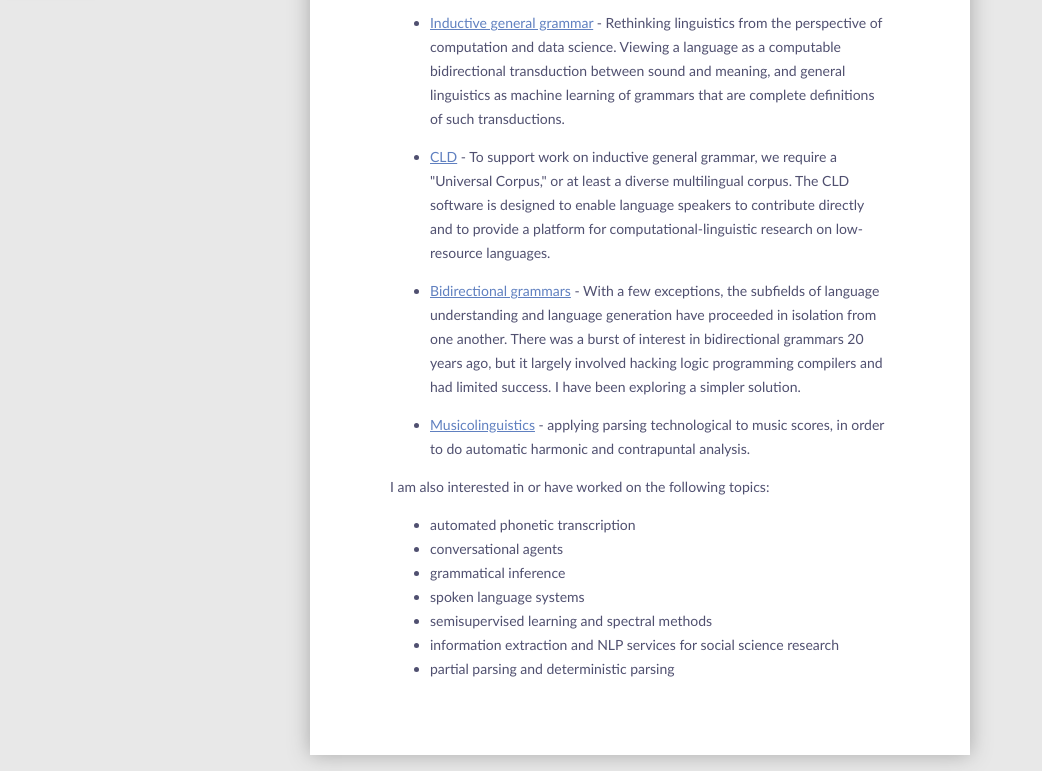
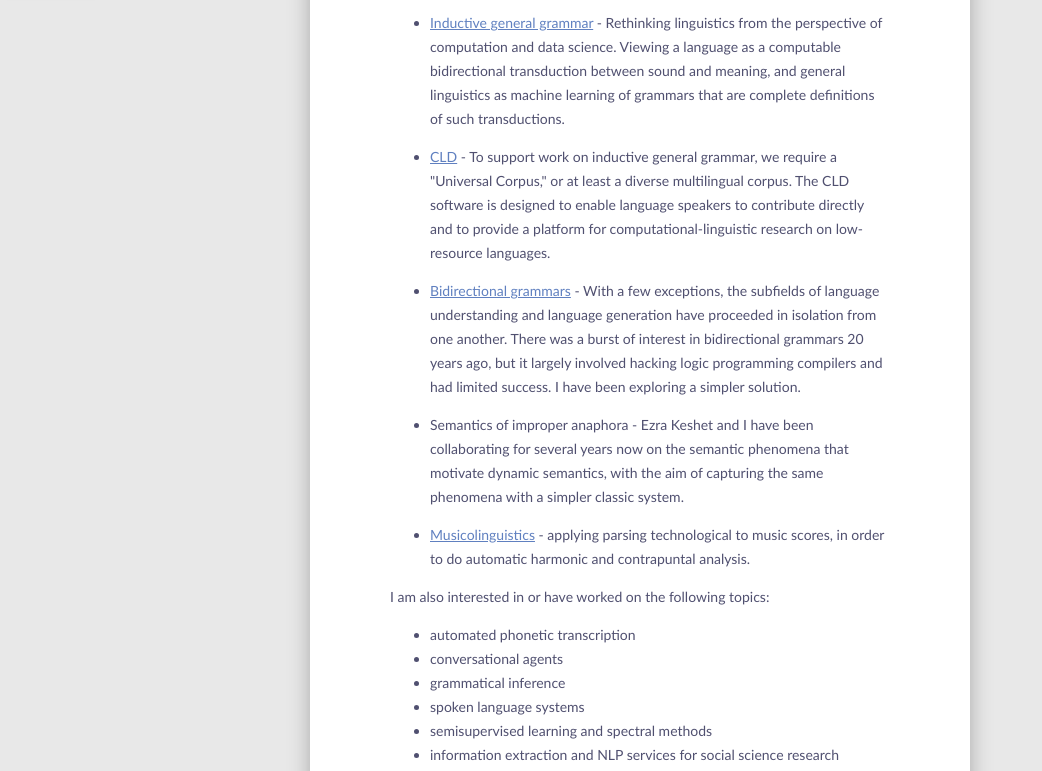
Before and after one commit to abney/vinartus, a plain HTML site: page docs/research.html in a window 1280 px wide. Shown: the part 311-1082 px from the top of the page, without its empty margins (0-1042 px from the left). Drawn offline with Linux system fonts and the light colour scheme.

Commit message:
Added semantics entry on research page

```diff
--- a/docs/research.html
+++ b/docs/research.html
@@ -67,6 +67,16 @@
 
 	  <li>
 	    <p>
+	      Semantics of improper anaphora -
+	      Ezra Keshet and I have been collaborating for several
+	      years now on the semantic phenomena that motivate
+	      dynamic semantics, with the aim of capturing the same
+	      phenomena with a simpler classic system.
+	    </p>
+	  </li>
+
+	  <li>
+	    <p>
 	      <a href="music.html">Musicolinguistics</a> -
 	      applying parsing technological to music scores, in order to do
 	      automatic harmonic and contrapuntal analysis.
```
Also changed, not shown: docs/writing.html (+2 -2 lines).
